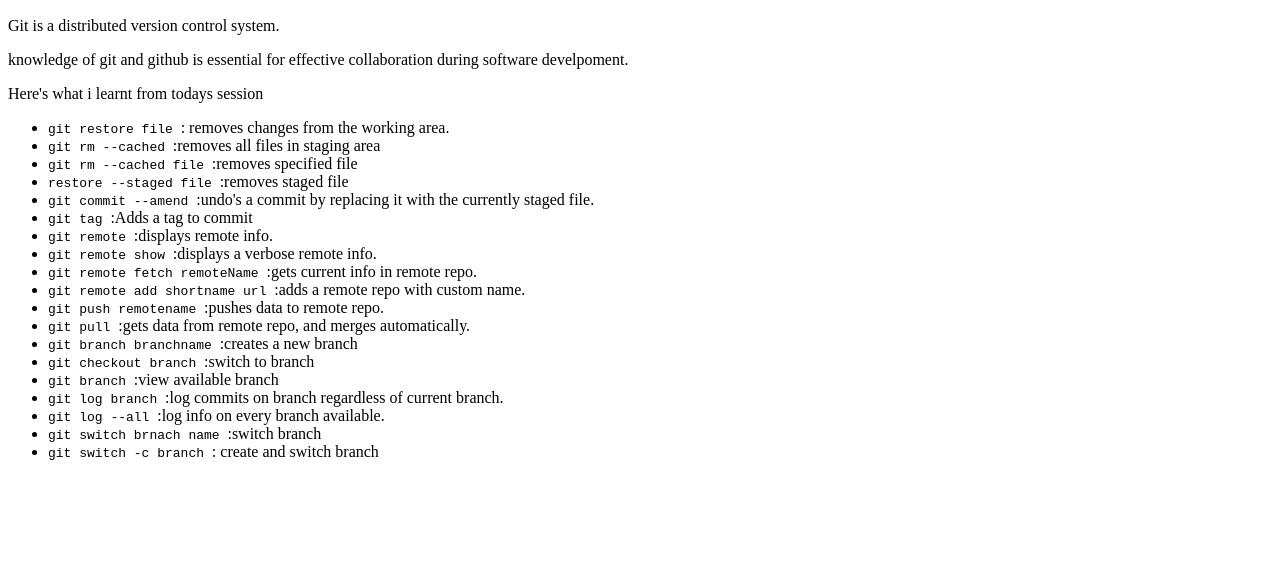
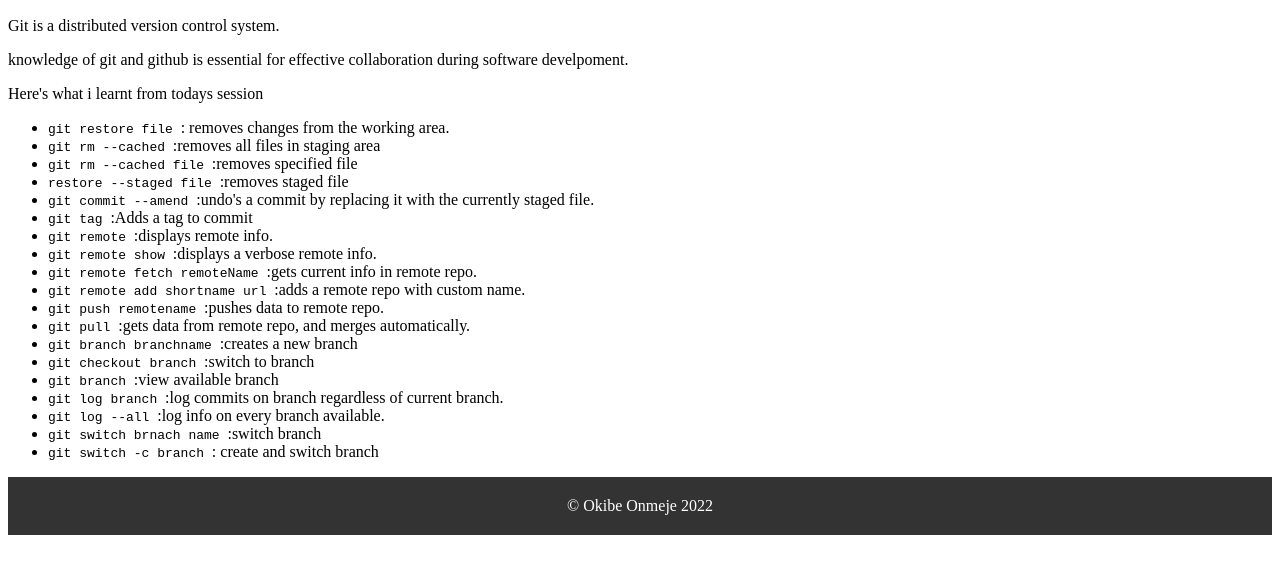
Before and after one commit to Okibe00/demo, a plain HTML site: page index.html in a window 1280 px wide. Shown: the part 97-670 px from the top of the page. Drawn offline with Linux system fonts and the light colour scheme.

Commit message:
add footer to page
footer with basic footer styling

```diff
--- a/index.html
+++ b/index.html
@@ -5,6 +5,7 @@
     <meta http-equiv="X-UA-Compatible" content="IE=edge">
     <meta name="viewport" content="width=device-width, initial-scale=1.0">
     <link rel="stylesheet" href="style.css">
+    <script src="index.js" async></script>
     <title>Document</title>
 </head>
 <body>
@@ -136,5 +137,8 @@
             : create and switch branch
         </li>
      </ul>
+     <footer>
+        &copy; Okibe Onmeje
+     </footer>
 </body>
 </html>
--- /dev/null
+++ b/index.js
@@ -0,0 +1,3 @@
+footer = document.querySelector("footer");
+let year = new Date().getFullYear();
+footer.innerText = `${footer.innerText} ${year}`;
--- a/style.css
+++ b/style.css
@@ -4,3 +4,9 @@
     font-size: 30px;
     text-align: center;
 }
+footer {
+    padding: 20px 10px;
+    background: #333;
+    color: white;
+    text-align: center;
+}
```
